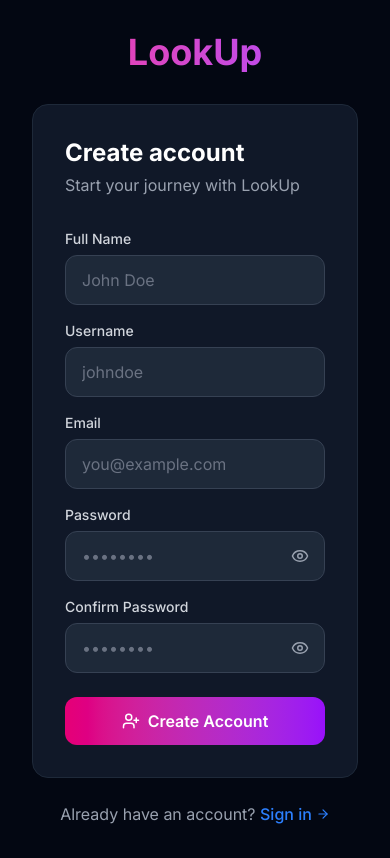
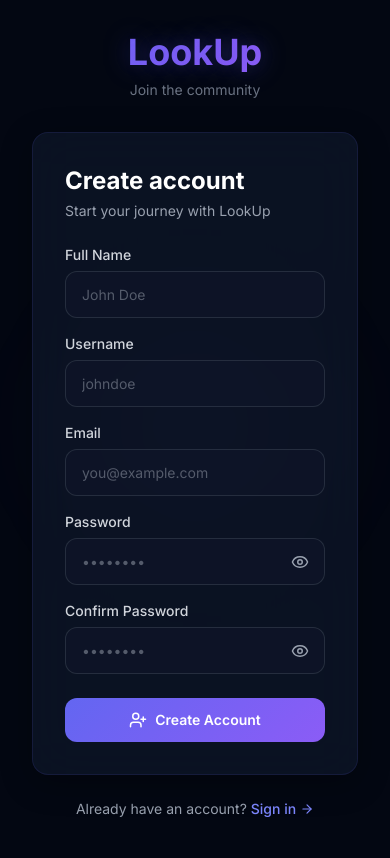
Before and after one commit to Jay-CodeHub01/LookUp, a React (Vite) app in the folder client/: page /register in a window 390 px wide. Built offline with nearby package versions, Linux system fonts and the light colour scheme.

Commit message:
Fix issue in Register and Login

```diff
--- a/client/src/pages/RegisterPage.jsx
+++ b/client/src/pages/RegisterPage.jsx
@@ -2,10 +2,55 @@
 import React from 'react';
 import { useState } from 'react';
 import { Link, useNavigate } from 'react-router-dom';
-import { Eye, EyeOff, UserPlus, ArrowRight } from 'lucide-react';
+import { motion } from 'framer-motion';
+import { Eye, EyeOff, UserPlus, ArrowRight, Camera, Users, MessageCircle, Shield } from 'lucide-react';
 import { registerUser } from '../api/authApi';
 import { useAuth } from '../context/AuthContext';
 import toast from 'react-hot-toast';
+
+const FloatingParticle = ({ delay, duration, x, y, size, color }) => (
+  <motion.div
+    className="absolute rounded-full"
+    style={{
+      width: size,
+      height: size,
+      background: color,
+      left: x,
+      top: y,
+      filter: 'blur(1px)',
+    }}
+    animate={{
+      y: [0, -150, -50, -200, 0],
+      x: [0, 50, -30, 70, 0],
+      scale: [1, 1.3, 0.8, 1.1, 1],
+      opacity: [0.3, 0.7, 0.4, 0.8, 0.3],
+    }}
+    transition={{
+      duration,
+      delay,
+      repeat: Infinity,
+      ease: 'easeInOut',
+    }}
+  />
+);
+
+const FeatureCard = ({ icon: Icon, title, desc, delay }) => (
+  <motion.div
+    className="glass-card rounded-2xl p-4 flex items-center gap-4 hover-lift cursor-default"
+    initial={{ opacity: 0, x: -20 }}
+    animate={{ opacity: 1, x: 0 }}
+    transition={{ duration: 0.5, delay }}
+  >
+    <div className="w-12 h-12 rounded-xl flex items-center justify-center shrink-0"
+      style={{ background: 'linear-gradient(135deg, rgba(99, 102, 241, 0.2), rgba(139, 92, 246, 0.2))' }}>
+      <Icon size={22} className="text-indigo-400" />
+    </div>
+    <div className="text-left">
+      <h4 className="text-white font-semibold text-sm">{title}</h4>
+      <p className="text-gray-400 text-xs mt-0.5">{desc}</p>
+    </div>
+  </motion.div>
+);
 
 const RegisterPage = () => {
   const [formData, setFormData] = useState({
@@ -25,6 +70,26 @@ const RegisterPage = () => {
     setFormData({ ...formData, [e.target.name]: e.target.value });
   };
 
+  // Password strength
+  const getPasswordStrength = () => {
+    const pw = formData.password;
+    if (!pw) return { score: 0, label: '', color: '' };
+    let score = 0;
+    if (pw.length >= 6) score++;
+    if (pw.length >= 8) score++;
+    if (/[A-Z]/.test(pw)) score++;
+    if (/[0-9]/.test(pw)) score++;
+    if (/[^a-zA-Z0-9]/.test(pw)) score++;
+
+    if (score <= 1) return { score: 1, label: 'Weak', color: '#ef4444' };
+    if (score <= 2) return { score: 2, label: 'Fair', color: '#f59e0b' };
+    if (score <= 3) return { score: 3, label: 'Good', color: '#3b82f6' };
+    if (score <= 4) return { score: 4, label: 'Strong', color: '#10b981' };
+    return { score: 5, label: 'Very Strong', color: '#06d6a0' };
+  };
+
+  const passwordStrength = getPasswordStrength();
+
   const handleSubmit = async (e) => {
     e.preventDefault();
 
@@ -32,15 +97,9 @@ const RegisterPage = () => {
       return toast.error('Passwords do not match');
     }
 
-    // if (formData.password.length < 6) {
-    //     return toast.error('Password must be at least 6 characters');
-    // }
-    console.log('Form data on submit:', formData); // Debug log
-
     setIsLoading(true);
 
     try {
-        console.log('Submitting registration with data:', formData); // Debug log
       const { data } = await registerUser({
         fullName: formData.fullName,
         username: formData.username,
@@ -57,114 +116,115 @@ const RegisterPage = () => {
     }
   };
 
+  const formFields = [
+    { name: 'fullName', label: 'Full Name', type: 'text', placeholder: 'John Doe', delay: 0.2 },
+    { name: 'username', label: 'Username', type: 'text', placeholder: 'johndoe', delay: 0.25 },
+    { name: 'email', label: 'Email', type: 'email', placeholder: 'you@example.com', delay: 0.3 },
+  ];
+
   return (
-    <div className="min-h-screen bg-gray-950 flex">
+    <div className="min-h-screen flex overflow-hidden" style={{ background: '#030712' }}>
       {/* Left Side - Branding */}
-      <div className="hidden lg:flex lg:w-1/2 bg-gradient-to-br from-pink-500 via-purple-600 to-blue-600 items-center justify-center p-12">
-        <div className="max-w-md text-center">
-          <h1 className="text-5xl font-bold text-white mb-4">LookUp</h1>
-          <p className="text-xl text-white/80">
+      <div className="hidden lg:flex lg:w-1/2 relative items-center justify-center p-12 overflow-hidden">
+        <div className="absolute inset-0 gradient-bg" />
+
+        {/* Floating Particles */}
+        <div className="absolute inset-0 overflow-hidden">
+          <FloatingParticle delay={0} duration={20} x="15%" y="80%" size={8} color="rgba(139, 92, 246, 0.5)" />
+          <FloatingParticle delay={2} duration={25} x="25%" y="70%" size={6} color="rgba(99, 102, 241, 0.4)" />
+          <FloatingParticle delay={4} duration={18} x="55%" y="85%" size={10} color="rgba(168, 85, 247, 0.3)" />
+          <FloatingParticle delay={1} duration={22} x="75%" y="75%" size={7} color="rgba(99, 102, 241, 0.4)" />
+          <FloatingParticle delay={3} duration={28} x="80%" y="90%" size={5} color="rgba(139, 92, 246, 0.5)" />
+          <FloatingParticle delay={5} duration={15} x="35%" y="60%" size={9} color="rgba(79, 70, 229, 0.3)" />
+        </div>
+
+        {/* Blobs */}
+        <div className="absolute top-20 right-20 w-64 h-64 rounded-full animate-blob"
+          style={{ background: 'rgba(139, 92, 246, 0.1)', filter: 'blur(60px)' }} />
+        <div className="absolute bottom-20 left-20 w-80 h-80 rounded-full animate-blob"
+          style={{ background: 'rgba(99, 102, 241, 0.08)', filter: 'blur(80px)', animationDelay: '-4s' }} />
+
+        <div className="relative z-10 max-w-md text-center">
+          <motion.div
+            initial={{ opacity: 0, y: 30 }}
+            animate={{ opacity: 1, y: 0 }}
+            transition={{ duration: 0.8 }}
+          >
+            <h1 className="text-5xl font-bold text-white mb-4 animate-text-glow">LookUp</h1>
+            <p className="text-lg text-gray-300/80 leading-relaxed">
               Join our community today. Share your story with the world.
             </p>
-          <div className="mt-12 space-y-4">
-            <div className="bg-white/10 backdrop-blur-sm rounded-2xl p-4 flex items-center gap-4">
-              <div className="w-12 h-12 bg-white/20 rounded-full flex items-center justify-center text-white text-xl">
-                📸
-              </div>
-              <div className="text-left">
-                <h4 className="text-white font-semibold">Share Photos</h4>
-                <p className="text-white/60 text-sm">Upload and share your best moments</p>
-              </div>
-            </div>
-            <div className="bg-white/10 backdrop-blur-sm rounded-2xl p-4 flex items-center gap-4">
-              <div className="w-12 h-12 bg-white/20 rounded-full flex items-center justify-center text-white text-xl">
-                👥
-              </div>
-              <div className="text-left">
-                <h4 className="text-white font-semibold">Connect</h4>
-                <p className="text-white/60 text-sm">Follow friends and discover new people</p>
-              </div>
-            </div>
-            <div className="bg-white/10 backdrop-blur-sm rounded-2xl p-4 flex items-center gap-4">
-              <div className="w-12 h-12 bg-white/20 rounded-full flex items-center justify-center text-white text-xl">
-                💬
-              </div>
-              <div className="text-left">
-                <h4 className="text-white font-semibold">Engage</h4>
-                <p className="text-white/60 text-sm">Like, comment, and interact with posts</p>
-              </div>
-            </div>
+          </motion.div>
+
+          <div className="mt-12 space-y-3">
+            <FeatureCard icon={Camera} title="Share Photos" desc="Upload and share your best moments" delay={0.3} />
+            <FeatureCard icon={Users} title="Connect" desc="Follow friends and discover new people" delay={0.4} />
+            <FeatureCard icon={MessageCircle} title="Engage" desc="Like, comment, and interact with posts" delay={0.5} />
+            <FeatureCard icon={Shield} title="Privacy" desc="Control who sees your content" delay={0.6} />
           </div>
         </div>
       </div>
 
       {/* Right Side - Form */}
-      <div className="flex-1 flex items-center justify-center p-8">
-        <div className="w-full max-w-md">
+      <div className="flex-1 flex items-center justify-center p-8 relative">
+        <div className="absolute top-1/2 left-1/2 -translate-x-1/2 -translate-y-1/2 w-96 h-96 rounded-full"
+          style={{ background: 'radial-gradient(circle, rgba(139, 92, 246, 0.06) 0%, transparent 70%)', filter: 'blur(40px)' }} />
+
+        <motion.div
+          className="w-full max-w-md relative z-10"
+          initial={{ opacity: 0, y: 20 }}
+          animate={{ opacity: 1, y: 0 }}
+          transition={{ duration: 0.6 }}
+        >
           {/* Mobile Logo */}
           <div className="lg:hidden text-center mb-8">
-            <h1 className="text-4xl font-bold bg-gradient-to-r from-pink-500 to-purple-500 bg-clip-text text-transparent">
+            <h1 className="text-4xl font-bold gradient-text animate-text-glow">
               LookUp
             </h1>
+            <p className="text-gray-500 mt-2 text-sm">Join the community</p>
           </div>
 
-          <div className="bg-gray-900 border border-gray-800 rounded-2xl p-8">
-            <div className="mb-8">
+          <motion.div
+            className="glass-card rounded-2xl p-8"
+            initial={{ opacity: 0, scale: 0.95 }}
+            animate={{ opacity: 1, scale: 1 }}
+            transition={{ duration: 0.5, delay: 0.1 }}
+          >
+            <div className="mb-6">
               <h2 className="text-2xl font-bold text-white">Create account</h2>
-              <p className="text-gray-400 mt-1">Start your journey with LookUp</p>
+              <p className="text-gray-400 mt-1 text-sm">Start your journey with LookUp</p>
             </div>
 
             <form onSubmit={handleSubmit} className="space-y-4">
-              {/* Full Name */}
-              <div>
+              {/* Dynamic fields */}
+              {formFields.map((field) => (
+                <motion.div
+                  key={field.name}
+                  initial={{ opacity: 0, x: -10 }}
+                  animate={{ opacity: 1, x: 0 }}
+                  transition={{ delay: field.delay }}
+                >
                   <label className="block text-sm font-medium text-gray-300 mb-1.5">
-                  Full Name
+                    {field.label}
                   </label>
                   <input
-                  type="text"
-                  name="fullName"
-                  value={formData.fullName}
+                    type={field.type}
+                    name={field.name}
+                    value={formData[field.name]}
                     onChange={handleChange}
-                  placeholder="John Doe"
+                    placeholder={field.placeholder}
                     required
-                  className="w-full px-4 py-3 bg-gray-800 border border-gray-700 rounded-xl text-white placeholder-gray-500 focus:outline-none focus:ring-2 focus:ring-blue-500 focus:border-transparent transition-all"
+                    className="input-premium"
                   />
-              </div>
-
-              {/* Username */}
-              <div>
-                <label className="block text-sm font-medium text-gray-300 mb-1.5">
-                  Username
-                </label>
-                <input
-                  type="text"
-                  name="username"
-                  value={formData.username}
-                  onChange={handleChange}
-                  placeholder="johndoe"
-                  required
-                  className="w-full px-4 py-3 bg-gray-800 border border-gray-700 rounded-xl text-white placeholder-gray-500 focus:outline-none focus:ring-2 focus:ring-blue-500 focus:border-transparent transition-all"
-                />
-              </div>
-
-              {/* Email */}
-              <div>
-                <label className="block text-sm font-medium text-gray-300 mb-1.5">
-                  Email
-                </label>
-                <input
-                  type="email"
-                  name="email"
-                  value={formData.email}
-                  onChange={handleChange}
-                  placeholder="you@example.com"
-                  required
-                  className="w-full px-4 py-3 bg-gray-800 border border-gray-700 rounded-xl text-white placeholder-gray-500 focus:outline-none focus:ring-2 focus:ring-blue-500 focus:border-transparent transition-all"
-                />
-              </div>
+                </motion.div>
+              ))}
 
               {/* Password */}
-              <div>
+              <motion.div
+                initial={{ opacity: 0, x: -10 }}
+                animate={{ opacity: 1, x: 0 }}
+                transition={{ delay: 0.35 }}
+              >
                 <label className="block text-sm font-medium text-gray-300 mb-1.5">
                   Password
                 </label>
@@ -176,20 +236,50 @@ const RegisterPage = () => {
                     onChange={handleChange}
                     placeholder="••••••••"
                     required
-                    className="w-full px-4 py-3 bg-gray-800 border border-gray-700 rounded-xl text-white placeholder-gray-500 focus:outline-none focus:ring-2 focus:ring-blue-500 focus:border-transparent transition-all pr-12"
+                    className="input-premium"
+                    style={{ paddingRight: '48px' }}
                   />
-                  <button
+                  <motion.button
                     type="button"
                     onClick={() => setShowPassword(!showPassword)}
                     className="absolute right-4 top-1/2 -translate-y-1/2 text-gray-400 hover:text-gray-300"
+                    whileTap={{ scale: 0.9 }}
                   >
                     {showPassword ? <EyeOff size={18} /> : <Eye size={18} />}
-                  </button>
-                </div>
+                  </motion.button>
                 </div>
 
+                {/* Password Strength */}
+                {formData.password && (
+                  <motion.div
+                    className="mt-2"
+                    initial={{ opacity: 0, height: 0 }}
+                    animate={{ opacity: 1, height: 'auto' }}
+                  >
+                    <div className="flex items-center gap-2">
+                      <div className="flex-1 h-1.5 bg-gray-800 rounded-full overflow-hidden">
+                        <motion.div
+                          className="h-full rounded-full"
+                          style={{ background: passwordStrength.color }}
+                          initial={{ width: 0 }}
+                          animate={{ width: `${(passwordStrength.score / 5) * 100}%` }}
+                          transition={{ duration: 0.3 }}
+                        />
+                      </div>
+                      <span className="text-xs font-medium" style={{ color: passwordStrength.color }}>
+                        {passwordStrength.label}
+                      </span>
+                    </div>
+                  </motion.div>
+                )}
+              </motion.div>
+
               {/* Confirm Password */}
-              <div>
+              <motion.div
+                initial={{ opacity: 0, x: -10 }}
+                animate={{ opacity: 1, x: 0 }}
+                transition={{ delay: 0.4 }}
+              >
                 <label className="block text-sm font-medium text-gray-300 mb-1.5">
                   Confirm Password
                 </label>
@@ -201,47 +291,76 @@ const RegisterPage = () => {
                     onChange={handleChange}
                     placeholder="••••••••"
                     required
-                    className="w-full px-4 py-3 bg-gray-800 border border-gray-700 rounded-xl text-white placeholder-gray-500 focus:outline-none focus:ring-2 focus:ring-blue-500 focus:border-transparent transition-all pr-12"
+                    className="input-premium"
+                    style={{ paddingRight: '48px' }}
                   />
-                  <button
+                  <motion.button
                     type="button"
                     onClick={() => setShowConfirmPassword(!showConfirmPassword)}
                     className="absolute right-4 top-1/2 -translate-y-1/2 text-gray-400 hover:text-gray-300"
+                    whileTap={{ scale: 0.9 }}
                   >
                     {showConfirmPassword ? <EyeOff size={18} /> : <Eye size={18} />}
-                  </button>
+                  </motion.button>
                 </div>
-              </div>
+                {/* Password match indicator */}
+                {formData.confirmPassword && (
+                  <motion.p
+                    className="text-xs mt-1.5"
+                    initial={{ opacity: 0 }}
+                    animate={{ opacity: 1 }}
+                    style={{
+                      color: formData.password === formData.confirmPassword ? '#10b981' : '#ef4444',
+                    }}
+                  >
+                    {formData.password === formData.confirmPassword ? '✓ Passwords match' : '✗ Passwords don\'t match'}
+                  </motion.p>
+                )}
+              </motion.div>
 
               {/* Submit Button */}
-              <button
+              <motion.button
                 type="submit"
                 disabled={isLoading}
-                className="w-full py-3 bg-gradient-to-r from-pink-600 to-purple-600 hover:from-pink-700 hover:to-purple-700 text-white font-semibold rounded-xl flex items-center justify-center gap-2 transition-all disabled:opacity-50 disabled:cursor-not-allowed mt-6"
+                className="btn-primary w-full py-3 flex items-center justify-center gap-2 text-sm mt-6"
+                whileHover={{ scale: 1.02 }}
+                whileTap={{ scale: 0.98 }}
+                initial={{ opacity: 0, y: 10 }}
+                animate={{ opacity: 1, y: 0 }}
+                transition={{ delay: 0.5 }}
               >
                 {isLoading ? (
-                  <div className="animate-spin rounded-full h-5 w-5 border-t-2 border-b-2 border-white"></div>
+                  <motion.div
+                    className="w-5 h-5 border-2 border-white/30 border-t-white rounded-full"
+                    animate={{ rotate: 360 }}
+                    transition={{ duration: 1, repeat: Infinity, ease: 'linear' }}
+                  />
                 ) : (
                   <>
                     <UserPlus size={18} />
                     Create Account
                   </>
                 )}
-              </button>
+              </motion.button>
             </form>
-          </div>
+          </motion.div>
 
           {/* Login Link */}
-          <p className="text-center mt-6 text-gray-400">
+          <motion.p
+            className="text-center mt-6 text-gray-400 text-sm"
+            initial={{ opacity: 0 }}
+            animate={{ opacity: 1 }}
+            transition={{ delay: 0.6 }}
+          >
             Already have an account?{' '}
             <Link
               to="/login"
-              className="text-blue-500 hover:text-blue-400 font-medium inline-flex items-center gap-1"
+              className="text-indigo-400 hover:text-indigo-300 font-medium inline-flex items-center gap-1 transition-colors"
             >
               Sign in <ArrowRight size={14} />
             </Link>
-          </p>
-        </div>
+          </motion.p>
+        </motion.div>
       </div>
     </div>
   );
```
Also changed, not shown: client/src/pages/LoginPage.jsx (+164 -49 lines), 2 other files (tests, documents, lock files or other folders). Lines whose indentation alone changed are shown as unchanged.
